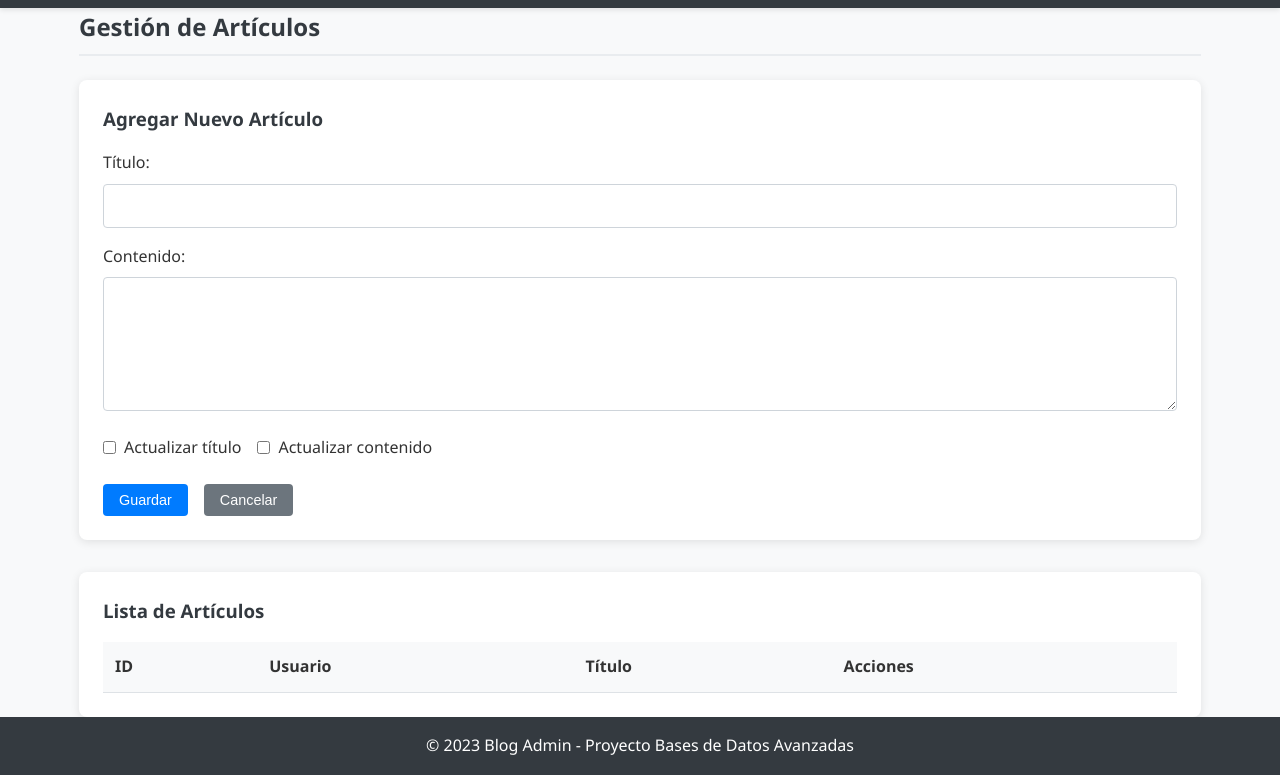
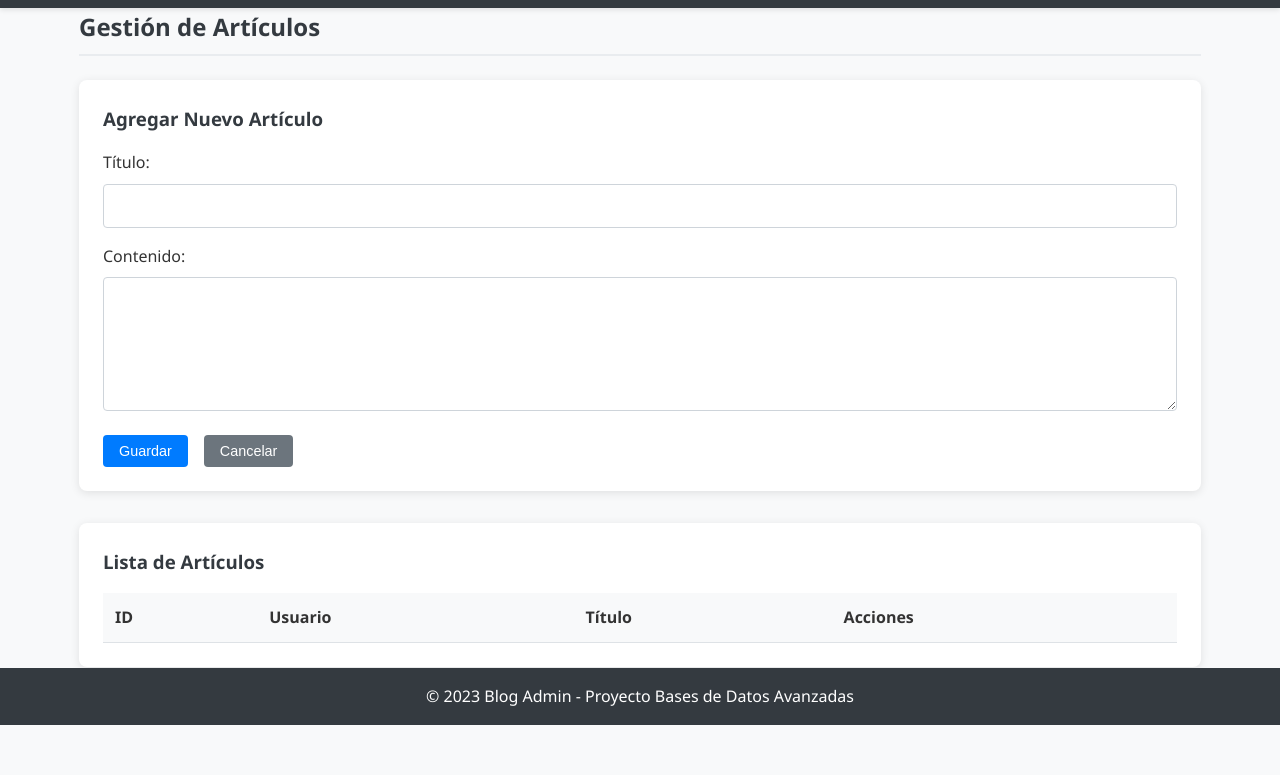
Before and after one commit to Remrez/parcial1_proyectoBDA, a plain HTML site: page frontend/articulos.html in a window 1280 px wide. Shown: the part 101-876 px from the top of the page. After the commit the page ends 826 px from the top, so only its background shows below. Drawn offline with Linux system fonts and the light colour scheme; no server answers.

Commit message:
Se eliminan los checkbox de articulos.html

```diff
--- a/frontend/articulos.html
+++ b/frontend/articulos.html
@@ -39,16 +39,6 @@
                         <label for="article-text">Contenido:</label>
                         <textarea id="article-text" rows="6" required></textarea>
                     </div>
-                    <div class="form-group checkbox-group">
-                        <label>
-                            <input type="checkbox" id="update-title" value="1">
-                            Actualizar título
-                        </label>
-                        <label>
-                            <input type="checkbox" id="update-text" value="1">
-                            Actualizar contenido
-                        </label>
-                    </div>
                     <div class="form-actions">
                         <button type="submit" class="btn btn-primary">Guardar</button>
                         <button type="button" id="cancel-edit" class="btn btn-secondary">Cancelar</button>
```
